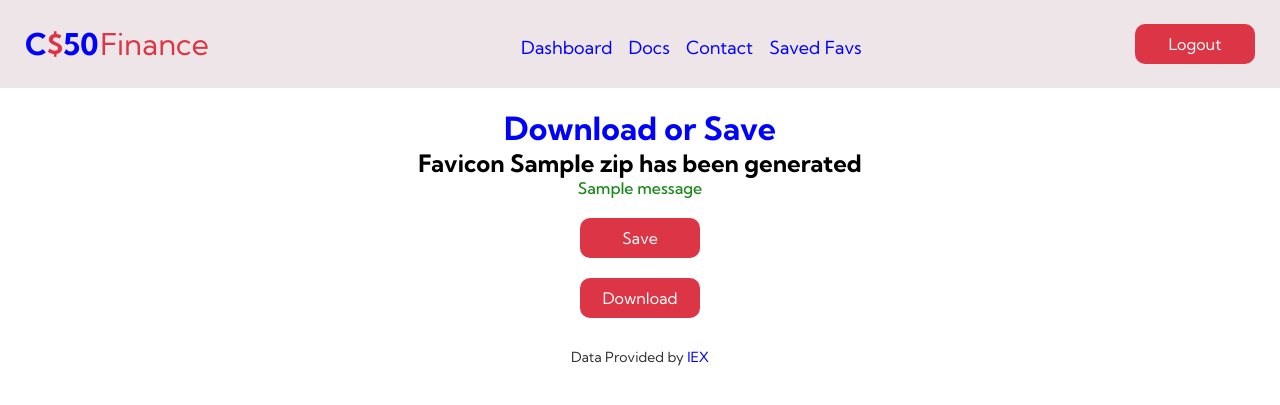
After one commit to youngancient/cs50finance-git, a Django app: page /dashboard/output/1 in a window 1280 px wide. The commit adds this page. Shown: the top 405 px of the page. Run offline with Django 4.2, Linux system fonts and the light colour scheme; a user stored in the database is signed in; tables that the repository leaves empty hold one stand-in row (values such as "Sample post"); one stand-in notice (Sample message) is shown; some libraries are stand-ins or nearby versions.

Commit message:
separated save and download feature, Download feature working

```diff
--- a/cs50finance/dashboard/urls.py
+++ b/cs50finance/dashboard/urls.py
@@ -1,9 +1,11 @@
 from django.urls import path
-from .views import index,upload, download, favicon_list, delete_view
+from .views import index,upload, output,download, favicon_list, delete_view, save_view
 app_name = 'dashboard'
 urlpatterns =[
     path('',index, name='index'),
     path('upload',upload, name='upload'),
+    path('output/<zip_id>',output, name='output'),
+    path('save/<zip_id>',save_view, name='save'),
     path('download/<zip_id>',download, name='download'),
     path('delete/<int:pk>',delete_view, name='delete'),
     path('favicon_list',favicon_list, name='favicon_list'),
--- a/cs50finance/dashboard/views.py
+++ b/cs50finance/dashboard/views.py
@@ -1,9 +1,10 @@
+from django.http import HttpResponse, FileResponse
 from django.shortcuts import redirect, render
 from django.contrib import messages
 from django.contrib.auth.decorators import login_required
 import os
 from .models import Photo, Zip
-
+from django.utils.encoding import smart_str
 # Create your views here.
 # unsaved_favs = Zip.objects.filter(is_saved = False)
 # for unsaved in unsaved_favs:
@@ -41,19 +42,18 @@ def upload(request):
             return redirect('dashboard:index')
 
 @login_required(redirect_field_name="next", login_url="accounts:login")
-def download(request, zip_id):
+def output(request, zip_id):
     zip_list = Zip.objects.filter(id=zip_id)
     if zip_list.exists():
         zip = zip_list[0]
         if 'download' in request.POST:
-            messages.success(request,f"Downloading {zip.name} will start automatically !")
-            return redirect('dashboard:index')
-        if 'save' in request.POST:
+            return redirect('dashboard:download',zip.id)
+        elif 'save' in request.POST:
             zip.is_saved = True
             zip.save();
             messages.success(request,f"{zip.name} was saved successfully !")
             return redirect('dashboard:favicon_list')
-        return render(request, 'dashboard/download.html',{
+        return render(request, 'dashboard/output.html',{
             'zip':zip,
         })
     return render(request,'404.html')
@@ -61,9 +61,6 @@ def download(request, zip_id):
 @login_required(redirect_field_name="next", login_url="accounts:login")
 def favicon_list(request):
     zips = Zip.objects.filter(downloader=request.user, is_saved=True)
-    if request.method == "POST":
-        if 'delete' in request.POST:
-            return redirect('dashboard:delete')
     return render(request,'dashboard/favicon_list.html', {
         'zips':zips,
     })
@@ -74,3 +71,18 @@ def delete_view(request,pk):
         del_zip =Zip.objects.get(pk=pk)
         del_zip.delete();
     return redirect('dashboard:favicon_list')
+
+@login_required(redirect_field_name="next", login_url="accounts:login")
+def save_view(request,zip_id):
+    if request.method == "POST":
+        save_zip =Zip.objects.get(id=zip_id)
+        save_zip.is_saved = True
+        save_zip.save();
+    return redirect('dashboard:favicon_list')
+
+@login_required(redirect_field_name="next", login_url="accounts:login")
+def download(request,zip_id):
+    if request.method == "POST":
+        download_zip = Zip.objects.get(id=zip_id)
+        return FileResponse(download_zip.zip_file, as_attachment=True)
+    return redirect('dashboard:index')
--- a/cs50finance/generate/views.py
+++ b/cs50finance/generate/views.py
@@ -66,7 +66,7 @@ def generate_all(request,model_id):
         zip.save();
         # remove directory
         shutil.rmtree(WEB_SERVER_ROOT)
-        return redirect('dashboard:download',zip.id)
+        return redirect('dashboard:output',zip.id)
     return render(request,'404.html')
 
 # def download(request):
--- a/cs50finance/static/style.css
+++ b/cs50finance/static/style.css
@@ -156,6 +156,9 @@ form p{
 .favicons form{
     margin-top: 0;
 }
+.output form{
+    margin-top: 0;
+}
 .favicons *:not(:first-child){
     margin-left: 20px;
 }
--- a/cs50finance/templates/dashboard/favicon_list.html
+++ b/cs50finance/templates/dashboard/favicon_list.html
@@ -21,7 +21,7 @@
                 {% csrf_token %}
             <button type="submit" name="delete">Delete</button>
             </form>
-            <form novalidate method="POST">
+            <form novalidate method="POST" action="{% url 'dashboard:download' zip.pk %}">
                 {% csrf_token %}
                 <button type="submit" name="download">Download</button>
             </form>
--- /dev/null
+++ b/cs50finance/templates/dashboard/output.html
@@ -0,0 +1,34 @@
+{% extends 'dashboard/base.html' %}
+{% load static %}
+
+{% block title %}
+    <title>Output</title>
+{% endblock %}
+
+{% block main %}
+  {% if zip %}
+  <h1>Download or Save</h1>
+  <h2>Favicon {{ zip.name }} has been generated</h2>
+  {% if messages %}
+  <div class="">
+    {% for message in messages %}
+    <p class="{{ message.tags }} show django-message">{{ message }}</p>
+    {% endfor %}
+    {% endif %}
+  </div>
+  <div class="output">
+    <form novalidate  method="POST" action="{% url 'dashboard:save' zip.pk %}">
+      {% csrf_token %}
+      <button type="submit" name="save">Save</button>
+    </form>
+    <form novalidate  method="POST" action="{% url 'dashboard:download' zip.pk %}">
+      {% csrf_token %}
+      <button type="submit" name="download">Download</button>
+    </form>
+  </div>
+{% endif %}
+{% endblock %}
+
+{% block scripts %}
+    <script src="{% static 'accounts/login.js' %}"></script>
+{% endblock %}
```
Also changed, not shown: cs50finance/templates/dashboard/download.html (deleted, +0 -27 lines).
